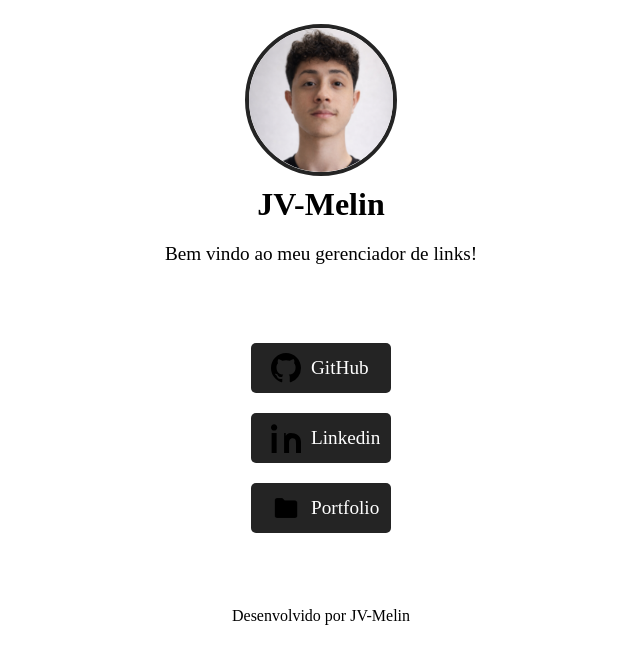
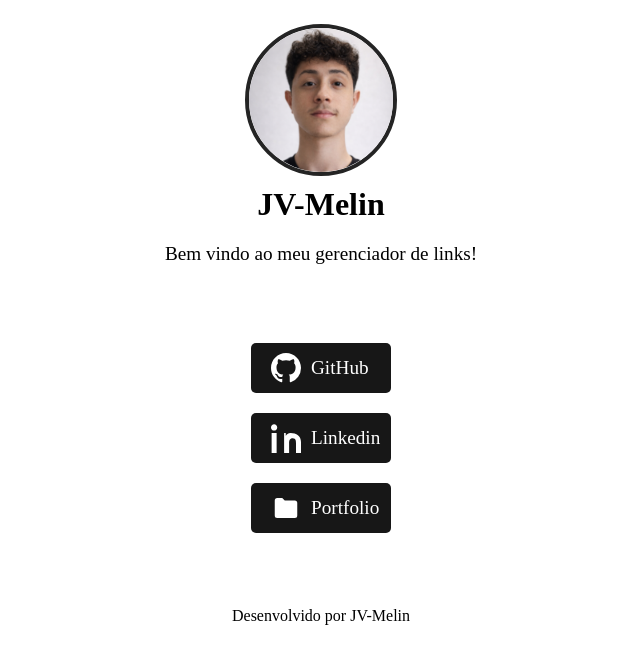
Before and after one commit to JV-Melin/Gerenciador-de-links, a plain HTML site: page index.html in a window 1280 px wide. Shown: the whole page, without its empty margins (319-959 px from the left). Drawn offline with Linux system fonts and the light colour scheme.

Commit message:
Add files via upload

```diff
--- a/Style.css
+++ b/Style.css
@@ -1,5 +1,5 @@
 @import url('https://fonts.googleapis.com/css2?family=Montserrat:ital,wght@0,100..900;1,100..900&display=swap');
-<style>
+</style>
 
 @import url('https://fonts.googleapis.com/css2?family=Cinzel:wght@400..900&family=Montserrat:ital,wght@0,100..900;1,100..900&display=swap');
 </style>
@@ -58,7 +58,7 @@
 }
 
 .botao {
-    background-color: #242424;
+    background-color: #171717;
     color: #ffffff;
     padding: 10px 20px;
     margin: 10px 0;
@@ -66,9 +66,11 @@
     border-radius: 5px;
     font-size: 1.2em;
     display: flex; /* Para alinhamento logo + texto */
-    align-items: center;
+    /* align-items: baseline; */ /* Alinha o texto com a parte inferior do ícone */
+    align-items: center; /* Alinha o texto ao centro do ícone */ /* o linkedin fico uma merda mais vai fica assim */
     gap: 10px;
     width: 100px;
+    position: relative;
 }
 
 .botao_img {
@@ -81,3 +83,6 @@
     justify-content: center;
     margin-top: 3em;
 }
+
+
+/* Nao gostei desse genrenciador de links porem eu fiz ele o mais rapido possivel e sem fica adiconando muita coisa. */
--- a/index.html
+++ b/index.html
@@ -16,15 +16,15 @@
 
         <div class="links">
             <a class="botao" href="#" target="_blank">
-            <img class="botao_img" src="img/githublogo.svg" alt="GitHub">
+            <img class="botao_img" src="img/githubbranco.svg" alt="GitHub">
             GitHub </a>
 
             <a class="botao" href="#" target="_blank">
-            <img class="botao_img" src="img/linkedinlogo.svg" alt="LinkedIn">
+            <img class="botao_img" src="img/linkedinbranco.svg" alt="LinkedIn">
             Linkedin </a>
 
             <a class="botao" href="#" target="_blank">
-            <img class="botao_img" src="img/portfoliologo.png" alt="Portfolio">
+            <img class="botao_img" src="img/portfoliobranco.svg" alt="Portfolio">
             Portfolio </a>
 
         </div>
@@ -34,3 +34,5 @@
      </body>
 
  </html>
+
+ <!-- Nao gostei desse genrenciador de links porem eu fiz ele o mais rapido possivel e sem fica adiconando muita coisa. 12/02/26 -->
```
Also changed, not shown: img/githubbranco.svg (added), img/linkedinbranco.svg (added), img/portfoliobranco.svg (added).
